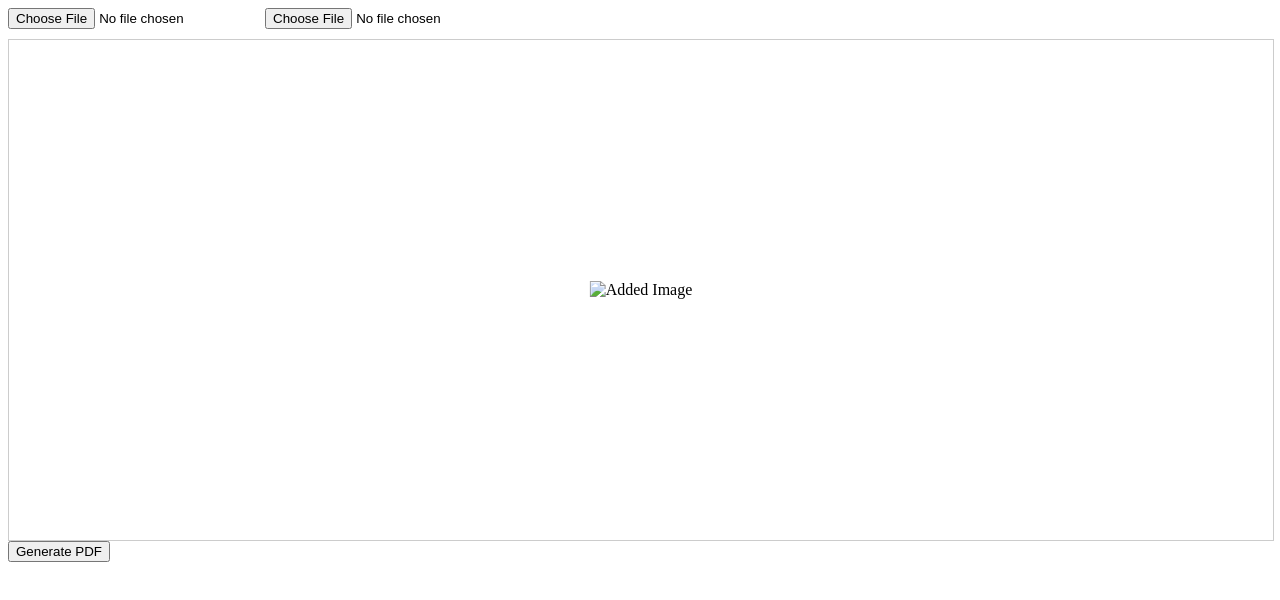
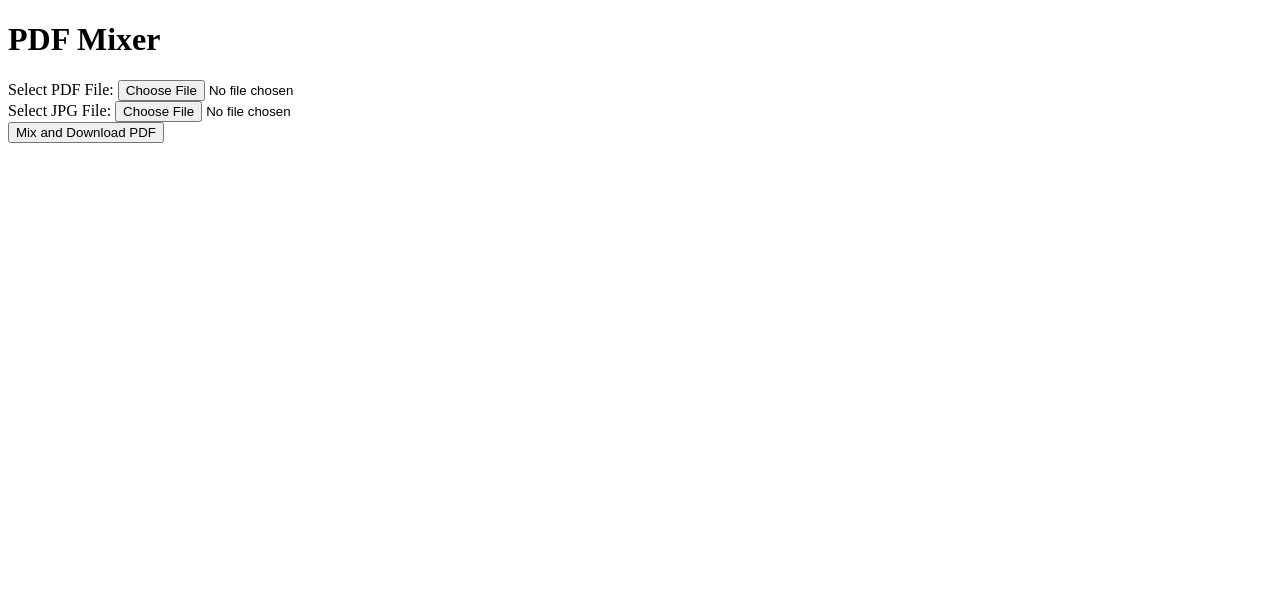
Before and after one commit to suppabro/supuna, a plain HTML site: page index.html in a window 1280 px wide. Drawn offline with Linux system fonts and the light colour scheme.

Commit message:
Update index.html

```diff
--- a/index.html
+++ b/index.html
@@ -1,72 +1,56 @@
 <!DOCTYPE html>
 <html lang="en">
 <head>
-    <meta charset="UTF-8">
-    <meta name="viewport" content="width=device-width, initial-scale=1.0">
-    <title>PDF Editor</title>
-    <style>
-        #pdfContainer {
-            width: 100%;
-            height: 500px;
-            border: 1px solid #ccc;
-            position: relative;
-        }
-
-        #imageOverlay {
-            position: absolute;
-            top: 50%;
-            left: 50%;
-            transform: translate(-50%, -50%);
-            pointer-events: none;
-        }
-
-        #pdfInput, #imageInput {
-            margin-bottom: 10px;
-        }
-    </style>
+  <meta charset="UTF-8">
+  <meta name="viewport" content="width=device-width, initial-scale=1.0">
+  <title>PDF Mixer</title>
 </head>
 <body>
-    <input type="file" id="pdfInput" accept=".pdf">
-    <input type="file" id="imageInput" accept="image/*">
+  <h1>PDF Mixer</h1>
+  <form id="uploadForm" enctype="multipart/form-data">
+    <label for="pdfFile">Select PDF File:</label>
+    <input type="file" id="pdfFile" name="pdfFile" accept=".pdf" required>
+    <br>
+    <label for="jpgFile">Select JPG File:</label>
+    <input type="file" id="jpgFile" name="jpgFile" accept=".jpg, .jpeg" required>
+    <br>
+    <button type="button" onclick="mixAndDownload()">Mix and Download PDF</button>
+  </form>
 
-    <div id="pdfContainer">
-        <div id="imageOverlay">
-            <img id="addedImage" alt="Added Image">
-        </div>
-    </div>
+  <script>
+    async function mixAndDownload() {
+      const pdfFileInput = document.getElementById('pdfFile');
+      const jpgFileInput = document.getElementById('jpgFile');
 
-    <button onclick="generatePDF()">Generate PDF</button>
+      if (!pdfFileInput.files[0] || !jpgFileInput.files[0]) {
+        alert('Please select both PDF and JPG files.');
+        return;
+      }
 
-    <script>
-        let pdfFile, imageFile;
+      const formData = new FormData();
+      formData.append('pdfFile', pdfFileInput.files[0]);
+      formData.append('jpgFile', jpgFileInput.files[0]);
 
-        document.getElementById('pdfInput').addEventListener('change', function (event) {
-            pdfFile = event.target.files[0];
+      try {
+        const response = await fetch('/upload', {
+          method: 'POST',
+          body: formData,
         });
 
-        document.getElementById('imageInput').addEventListener('change', function (event) {
-            const addedImage = document.getElementById('addedImage');
-            imageFile = event.target.files[0];
-
-            // Display the selected image on the overlay
-            addedImage.src = URL.createObjectURL(imageFile);
-            addedImage.style.width = '200px'; // Adjust the width as needed
-        });
-
-        function generatePDF() {
-            if (!pdfFile || !imageFile) {
-                alert('Please upload both PDF and image files.');
-                return;
-            }
-
-            // Perform PDF generation logic here
-            // You may use libraries like pdf-lib or pdfmake
-
-            // Example: For demonstration purposes, open the PDF in a new window
-            const pdfBlob = new Blob(['PDF Generation Logic Placeholder'], { type: 'application/pdf' });
-            const pdfUrl = URL.createObjectURL(pdfBlob);
-            window.open(pdfUrl, '_blank');
+        if (response.ok) {
+          const blob = await response.blob();
+          const link = document.createElement('a');
+          link.href = URL.createObjectURL(blob);
+          link.download = 'output.pdf';
+          link.click();
+        } else {
+          alert('Error processing files. Please try again.');
         }
-    </script>
+      } catch (error) {
+        console.error('An error occurred:', error);
+        alert('An error occurred. Please try again.');
+      }
+    }
+  </script>
 </body>
 </html>
```
